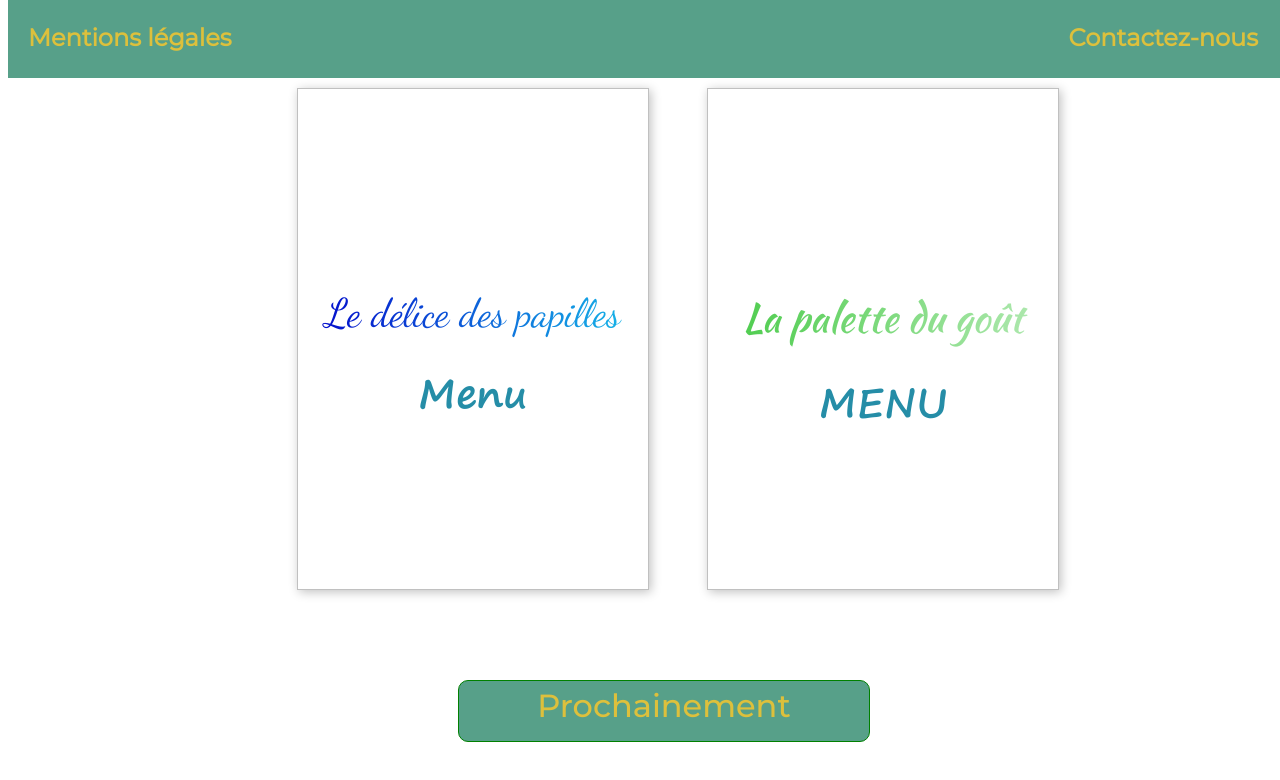
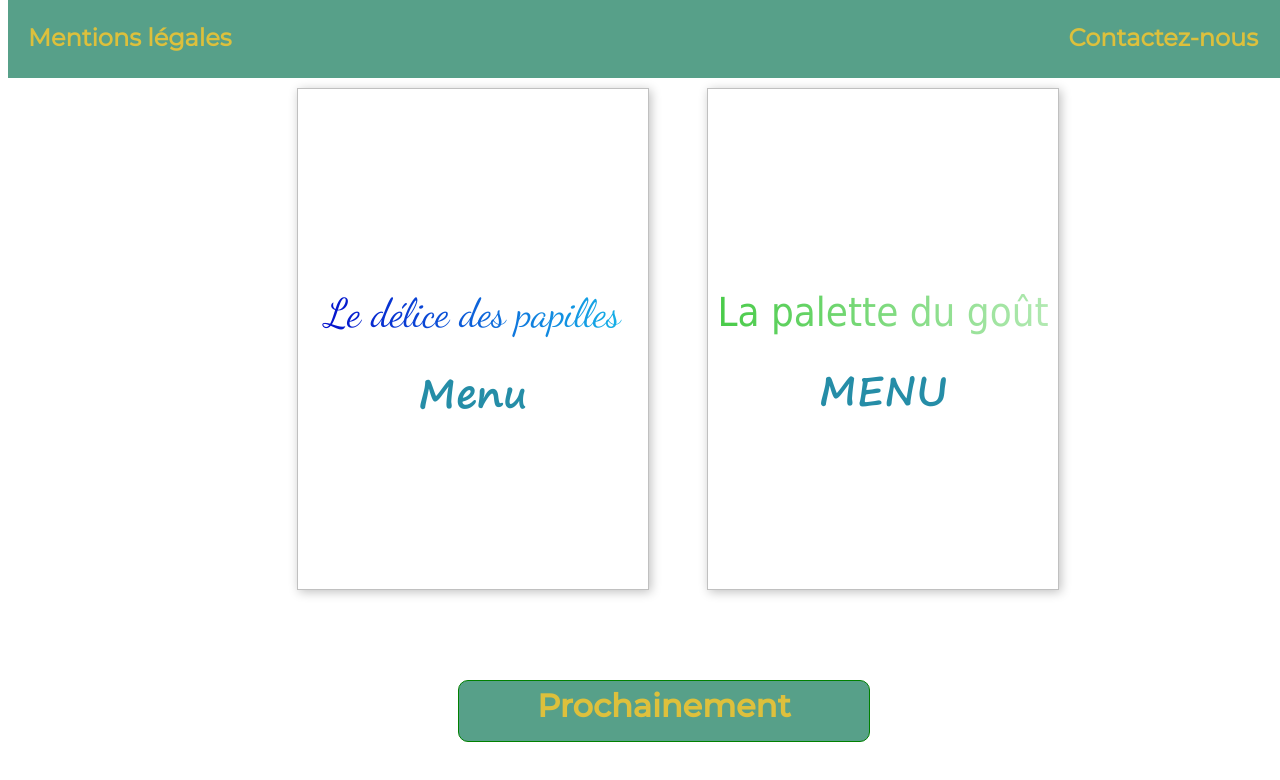
Before and after one commit to azangue999/ohmyfood, a plain HTML site: page index.html in a window 1280 px wide. Shown: the part 722-1502 px from the top of the page. Drawn offline with nearby package versions, Linux system fonts and the light colour scheme.

Commit message:
petite maudification

```diff
--- a/css/style.scss
+++ b/css/style.scss
@@ -1,6 +1,5 @@
 @font-face {
     font-family: "MontserratRegular";
-    font-style: normal;
     src: url("fonts/Montserrat-Regular.ttf") format('truetype');
     src: url("fonts/Montserrat-Regular.otf") format('opentype');
     src: url("fonts/Montserrat-Regular.eot");
@@ -33,17 +32,6 @@
          url("fonts/Montserrat-SemiBold.woff") format("woff");
 }
 
-@font-face {
-    font-family: "MontserratExtraBold";
-    font-weight: 800;
-    font-style: normal;
-    src: url("fonts/Montserrat-ExtraBold.ttf") format('truetype');
-    src: url("fonts/Montserrat-ExtraBold.otf") format('opentype');
-    src: url("fonts/Montserrat-ExtraBold.eot");
-    src: url("fonts/Montserrat-ExtraBold.eot?#iefix") format('embedded-opentype'),
-         url("fonts/Montserrat-ExtraBold.woff2") format("woff2"),
-         url("fonts/Montserrat-ExtraBold.woff") format("woff");
-}
 
 @font-face {
     font-family: "nimbus_bold";
@@ -52,6 +40,8 @@
     font-style: normal;
 }
 
+
+
 @font-face {
     font-family: "nimbus_regular";
     src: url('fonts/NimbusRomNo9L.ttf') format('truetype');
@@ -59,12 +49,6 @@
     font-style: normal;
 }
 
-@font-face {
-    font-family: "Devonshire";
-    src: url("fonts/Devonshire-Regular.ttf") format('truetype');
-    font-weight: normal;
-    font-style: normal;
-}
 
 @font-face {
     font-family: "Segoe";
@@ -80,26 +64,11 @@
     font-style: normal;
 }
 
-@font-face {
-    font-family: "KaushanScript";
-    src: url("fonts/KaushanScript-Regular.ttf") format('truetype');
-    font-weight: normal;
-    font-style: normal;
-}
 
-@font-face {
-    font-family: "CroissantOne";
-    src: url("fonts/CroissantOne-Regular.ttf") format('truetype');
-    font-weight: normal;
-    font-style: normal;
-}
 
-@font-face {
-    font-family: "Serif12Beta";
-    src: url("fonts/Serif12Beta-Bold.otf") format('opentype');
-    font-weight: normal;
-    font-style: normal;
-}
+
+
+
 
 /*body et block de page*/
 
@@ -272,7 +241,7 @@ h1{
             @extend %paragraphe;
             top:160px;
             font-size: 2.5em;
-            font-family:"KaushanScript", 'Segoe UI', Tahoma, Verdana, sans-serif;
+            font-family: "kaushan script", Tahoma, Verdana, sans-serif;
             background:linear-gradient(to right, RGBa(70, 202, 70, 1), RGBa(70, 202, 70, 0.4));
             -webkit-background-clip: text;
                     background-clip: text;
@@ -290,6 +259,7 @@ h1{
 
 .section3{
     margin-bottom: 200px;
+
     .btn{
         border:1px green solid;
         border-radius: 10px;
--- a/index.html
+++ b/index.html
@@ -11,6 +11,7 @@
     <meta name="viewport" content="width=device-width, initial-scale=1.0">
     <link rel="stylesheet" href="css/fontawesome.css" />
     <script src="https://kit.fontawesome.com/7b0eb78183.js" crossorigin="anonymous"></script>
+    <link href = "https://fonts.googleapis.com/css2? family = Kaushan + Script & display = swap" rel = "stylesheet">
 </head>
 
 <body>
@@ -49,7 +50,7 @@
         </a>
         </section>
         <section class="section3">
-          <div class="btn">Prochainement </div>
+          <h2 class="btn">Prochainement </h2>
         </section>
 
         <footer>
```
Also changed, not shown: css/fonts/KaushanScript-Regular.ttf (deleted), css/style.css, 1 other file.
